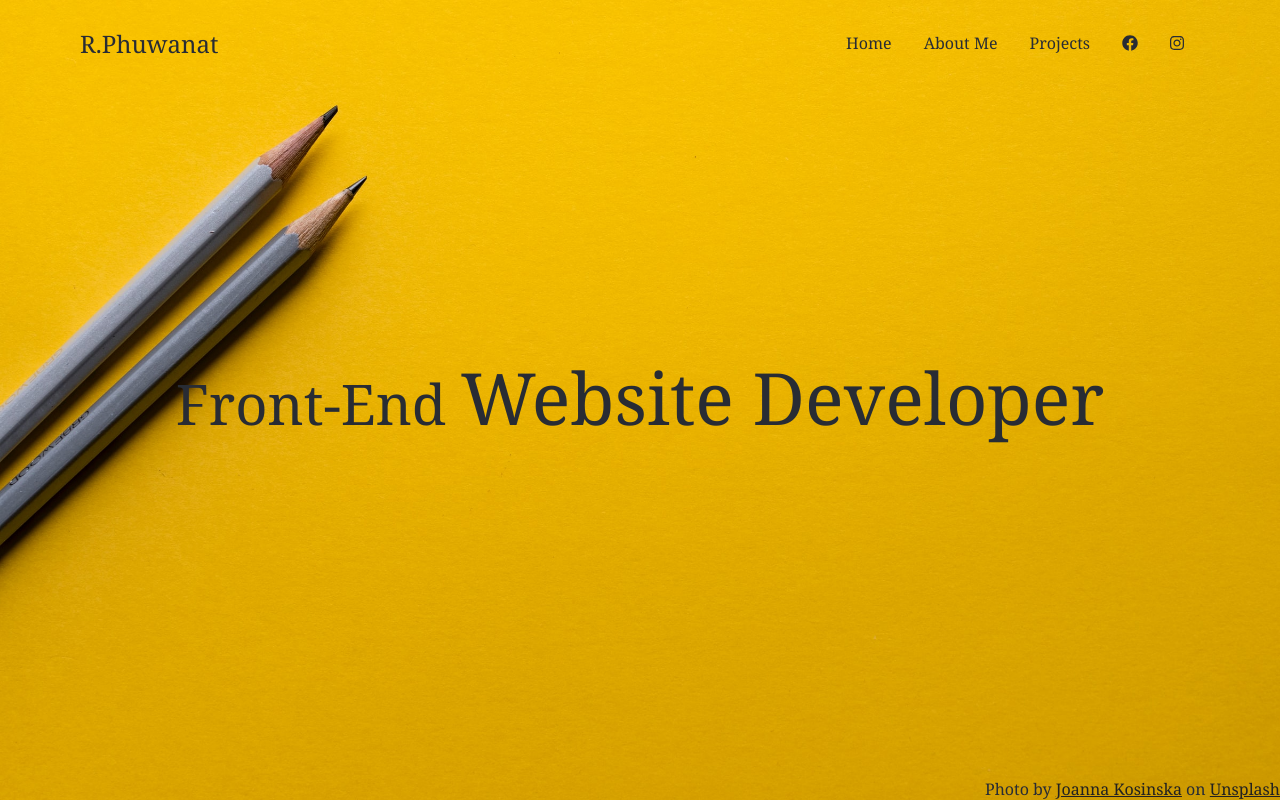
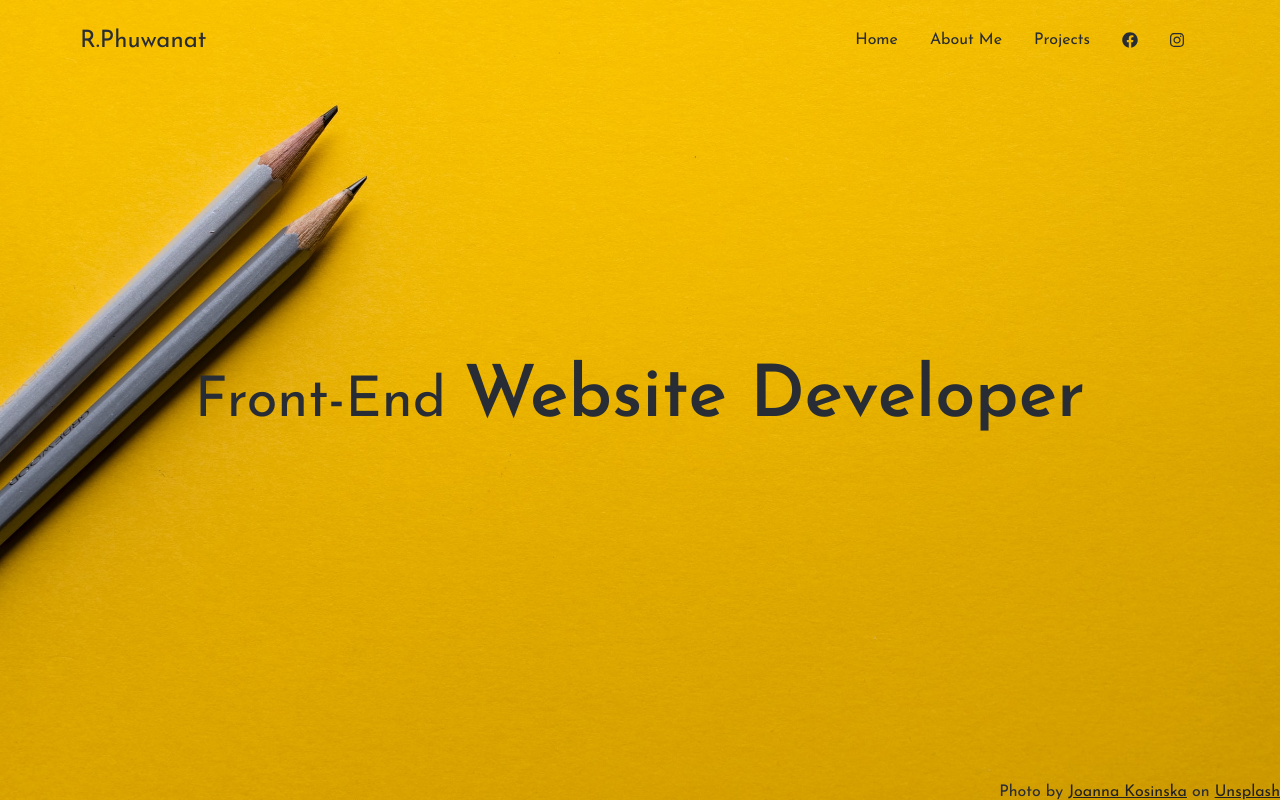
Before and after one commit to pwnrrk/pwnrrk.github.io, a React (Create React App) app: page / in a window 1280 px wide. Shown: the top 802 px of the page. Built offline with nearby package versions, Linux system fonts and the light colour scheme.

Commit message:
Change font

```diff
--- a/src/App.css
+++ b/src/App.css
@@ -1,12 +1,15 @@
+
+@import url('https://fonts.googleapis.com/css2?family=Josefin+Sans:wght@400;600;700&display=swap');
+
 :root {
   --body-color: #282c34;
   --primary: #4446e9;
   --primary-dark: #2224c7;
 }
+
 * {
   box-sizing: border-box;
-  font-family: Cambria, Cochin, Georgia, Times, 'Times New Roman', serif
-  /* font-family: 'Kanit', sans-serif; */
+  font-family: 'Josefin Sans', sans-serif;
 }
 
 body {
--- a/src/components/Home.js
+++ b/src/components/Home.js
@@ -39,7 +39,7 @@ const BannerText = styled.div`
 `;
 const BannerTextHighlight = styled.span`
   font-size: 4.5rem;
-  font-weight: 500;
+  font-weight: 600;
 `;
 
 const ImageCaption = styled.div`
```
